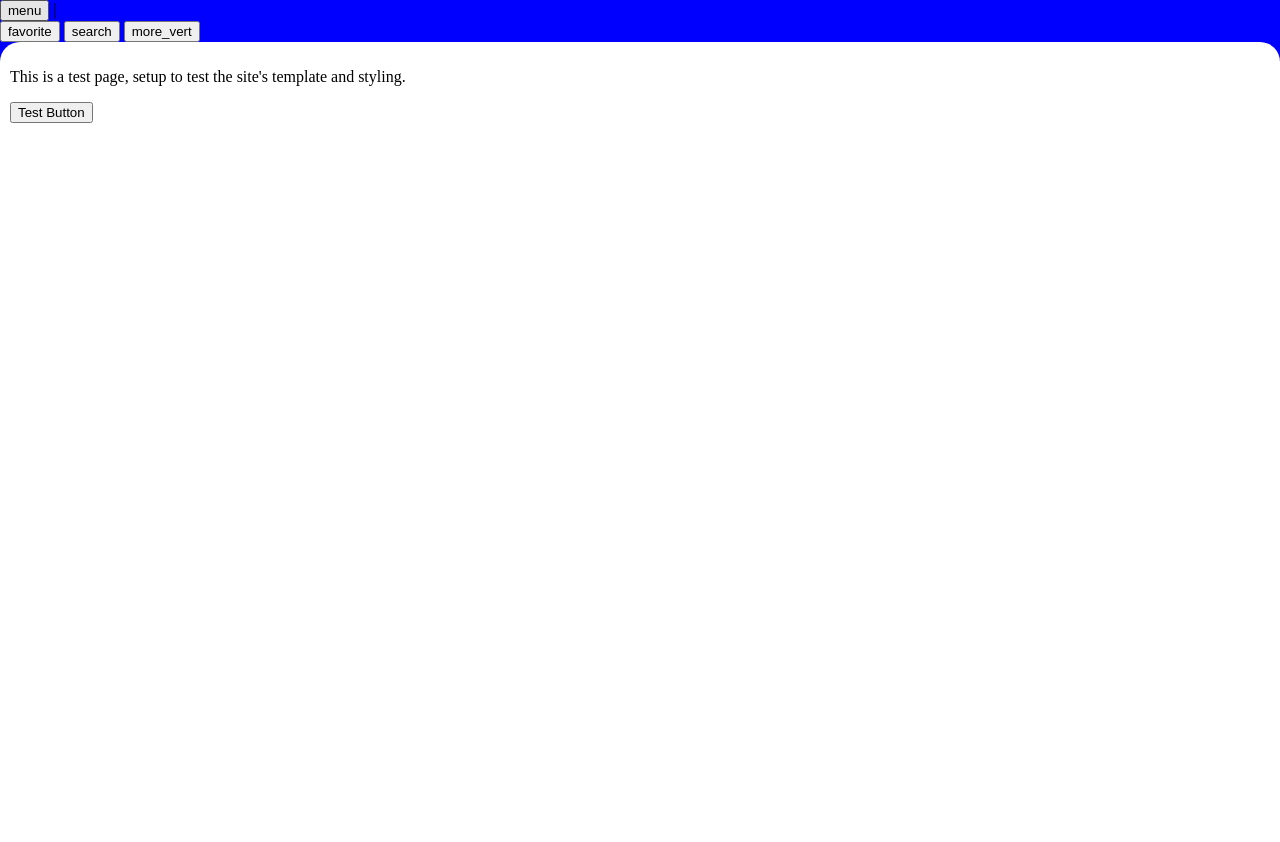
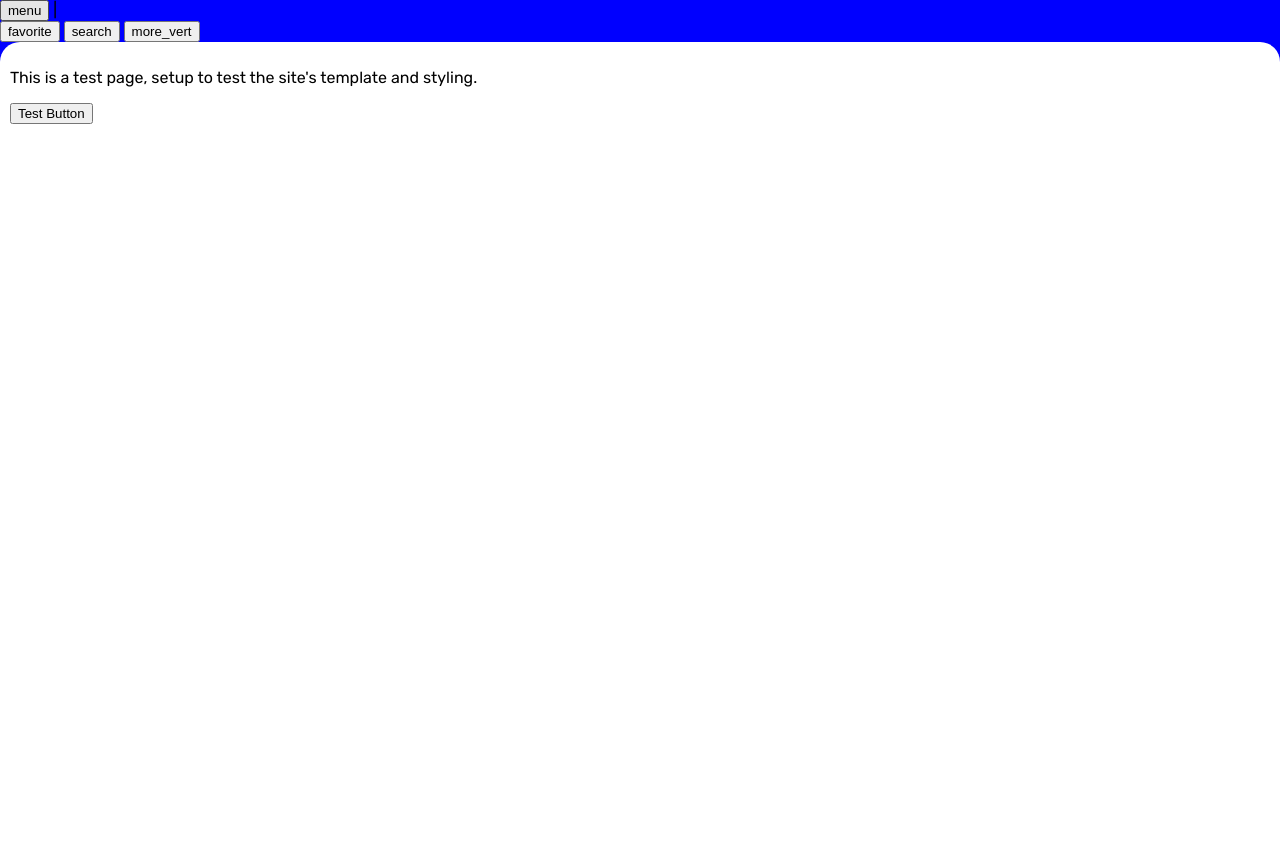
Before and after one commit to c-gaskell/studytracker, a Django app: template website/templates/website/base.html in a window 1280 px wide. Run offline with Django 4.2, Linux system fonts and the light colour scheme; the template is opened without the code that fills it, so the values that code supplies are empty.

Commit message:
Change font to Rubik

```diff
--- a/website/static/css/main.css
+++ b/website/static/css/main.css
@@ -1,6 +1,7 @@
 html {
     margin: 0;
     padding: 0;
+    font-family: Rubik;
 }
 
 body {
--- a/website/templates/website/base.html
+++ b/website/templates/website/base.html
@@ -4,6 +4,11 @@
 <html>
     <head>
         <title>{{ sitename }} | {{ pagetitle }}</title>
+
+        <!-- font imports -->
+        <link rel="preconnect" href="https://fonts.googleapis.com">
+        <link rel="preconnect" href="https://fonts.gstatic.com" crossorigin>
+        <link href="https://fonts.googleapis.com/css2?family=Rubik:ital,wght@0,400;0,500;0,700;1,400&display=swap" rel="stylesheet">
 
         <!-- base stylesheet import -->
         <link rel="stylesheet" type="text/css" href="{% static 'css/main.css' %}">
```
